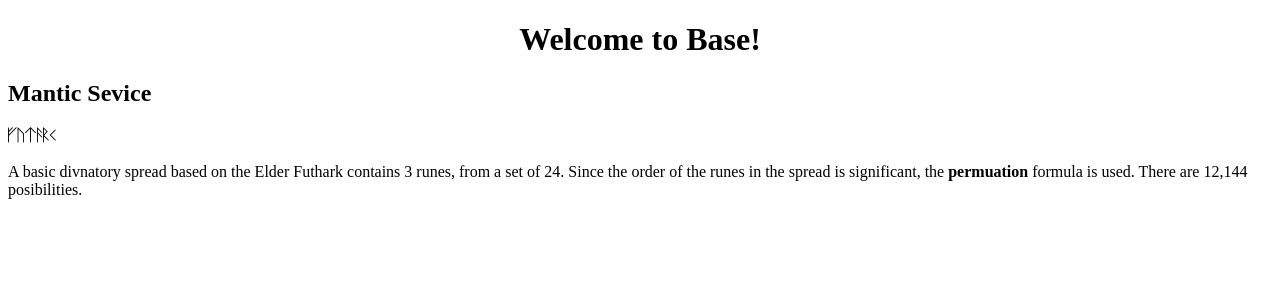
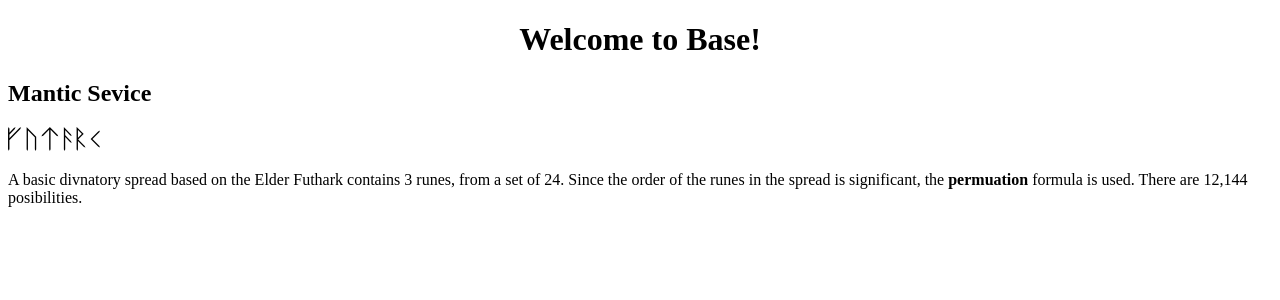
Before and after one commit to forthmedia/base, an Angular app: page / in a window 1280 px wide. Shown: the top 300 px of the page. Built offline with nearby package versions, Linux system fonts and the light colour scheme.

Commit message:
Fancy runic intro.

```diff
--- a/src/app/test-bed/test-bed.component.html
+++ b/src/app/test-bed/test-bed.component.html
@@ -1,5 +1,5 @@
 <h2>Mantic Sevice</h2>
-<span class="futhark">futarc</span>
+<span class="futhark">{{runes}}</span>
 <p>
   A basic divnatory spread based on the Elder Futhark
   contains 3 runes, from a set of 24. Since the order of the runes in
--- a/src/app/test-bed/test-bed.component.scss
+++ b/src/app/test-bed/test-bed.component.scss
@@ -4,4 +4,6 @@
 }
 .futhark {
     font-family: 'futhark';
+    font-size: x-large;
+    letter-spacing: 4px;
 }
--- a/src/app/test-bed/test-bed.component.ts
+++ b/src/app/test-bed/test-bed.component.ts
@@ -11,13 +11,23 @@ export class TestBedComponent implements OnInit {
 
   manticService:ManticService;
   posibilities: number;
+  runes: string = "";
 
   constructor() { }
 
   ngOnInit() {
     this.manticService = new ManticService;
     this.posibilities = this.manticService.permutation(24, 3);
-    looper(5);
+    this.intro();
+  }
+
+  intro() {
+    var symbols: string = "futark";
+    symbols.split('');
+    for (let i = 0; i < symbols.length; i++) {
+      var interval = i * 1000;
+      setTimeout(()=> this.runes += symbols[i], interval);
+    }
   }
 }
 
```
